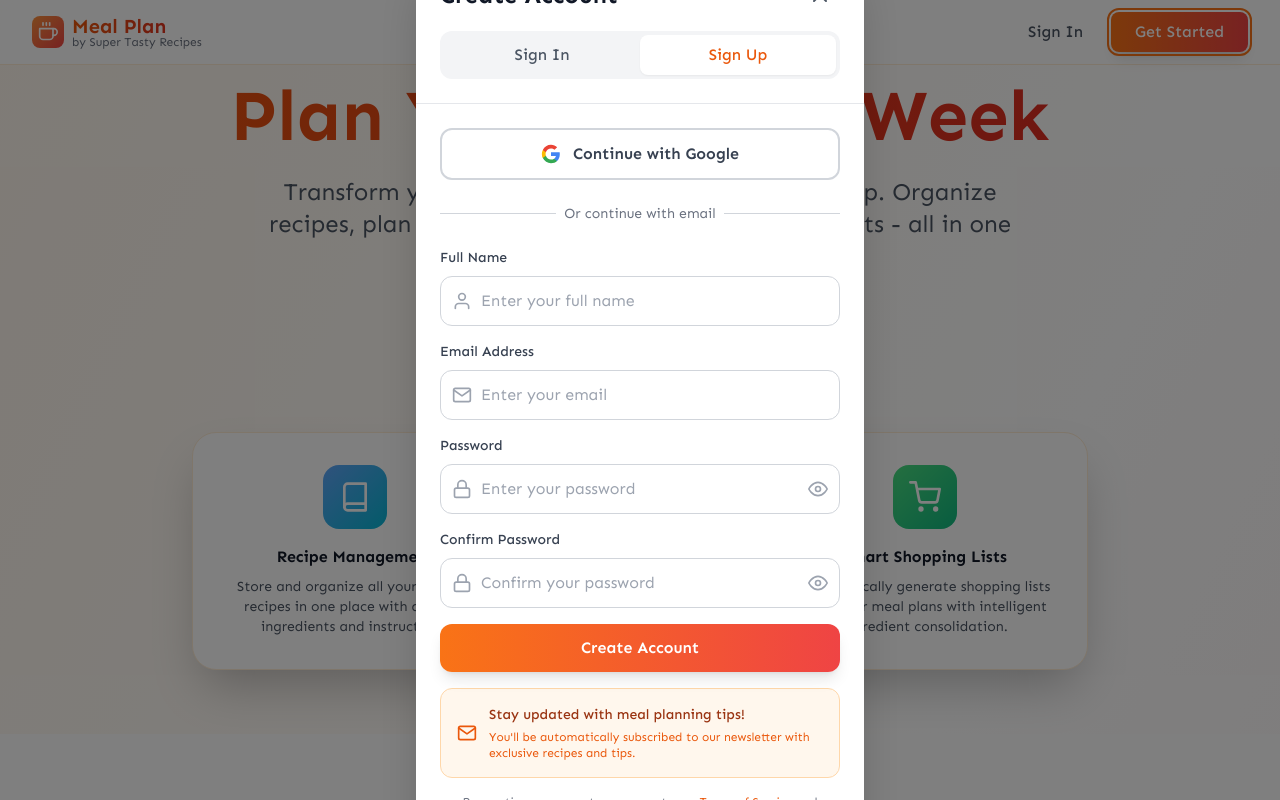
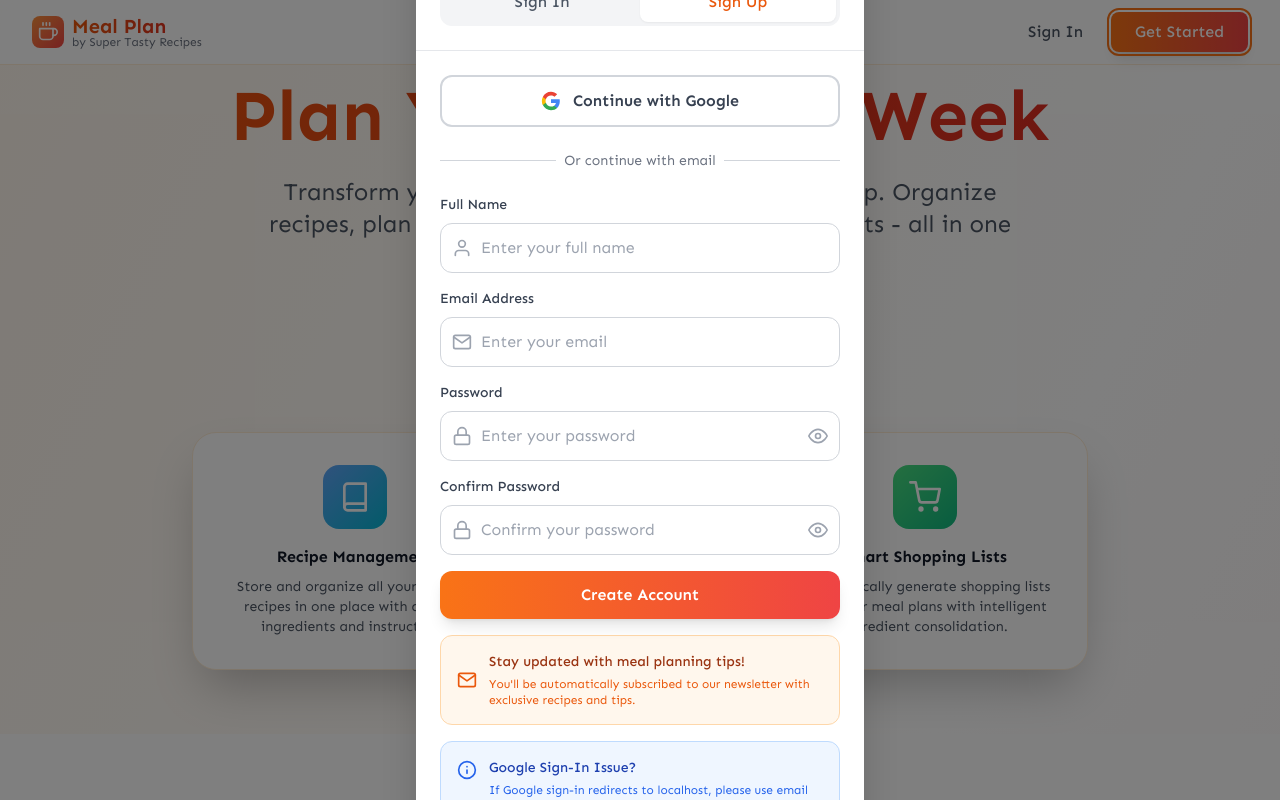
Before and after one commit to RRRewind/Meal-Planner-App-Development-5205, a React (Vite) app: page /#/landing in a window 1280 px wide. Both pictures are taken after a click on the button "Get Started". Shown: the top 800 px of the page. Built offline with nearby package versions, Linux system fonts and the light colour scheme.

Commit message:
Added files via Greta

```diff
--- a/src/components/AuthModal.jsx
+++ b/src/components/AuthModal.jsx
@@ -86,10 +86,7 @@ const AuthModal = ({ isOpen, onClose, defaultTab = 'signin' }) => {
   }
 
   const handleInputChange = (field, value) => {
-    setFormData(prev => ({
-      ...prev,
-      [field]: value
-    }))
+    setFormData(prev => ({ ...prev, [field]: value }))
     setError('')
     setSuccess('')
   }
@@ -319,6 +316,21 @@ const AuthModal = ({ isOpen, onClose, defaultTab = 'signin' }) => {
             </div>
           )}
 
+          {/* Google OAuth Error Notice */}
+          <div className="mt-4 p-4 bg-blue-50 rounded-xl border border-blue-200">
+            <div className="flex items-start space-x-3">
+              <SafeIcon icon={FiIcons.FiInfo} className="w-5 h-5 text-blue-600 mt-0.5" />
+              <div className="flex-1">
+                <p className="text-sm font-medium text-blue-800">
+                  Google Sign-In Issue?
+                </p>
+                <p className="text-xs text-blue-600 mt-1">
+                  If Google sign-in redirects to localhost, please use email authentication instead. We're working on fixing this issue.
+                </p>
+              </div>
+            </div>
+          </div>
+
           {/* Terms */}
           <p className="text-xs text-gray-500 text-center mt-4">
             By {activeTab === 'signin' ? 'signing in' : 'creating an account'}, you agree to our{' '}
```
Also changed, not shown: 1 other file (tests, documents, lock files or other folders).
